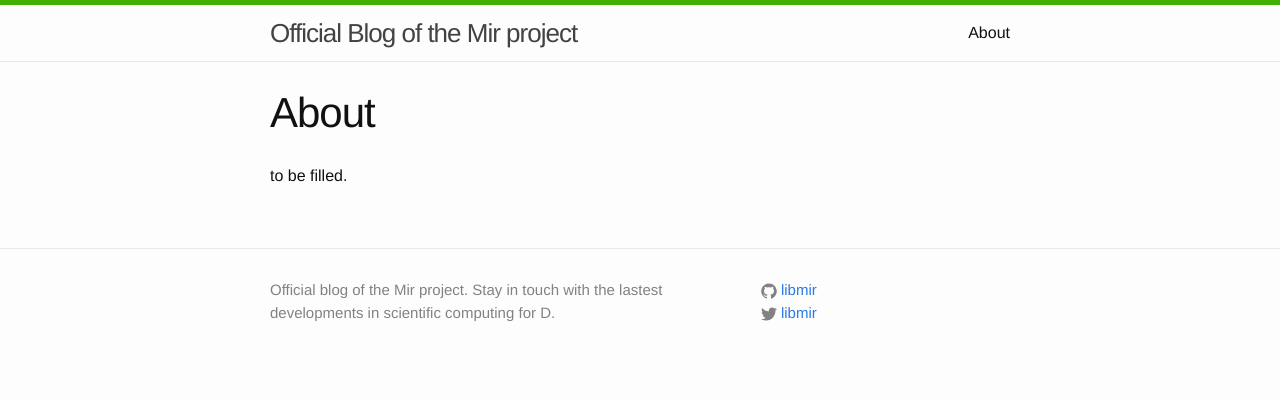
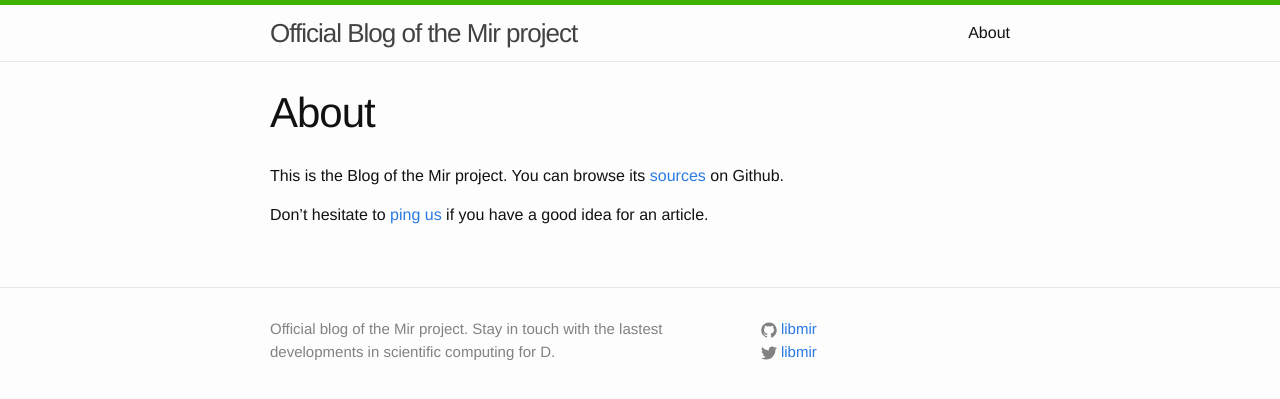
Before and after one commit to libmir/blog, a Jekyll site: the page built from about.md, in a window 1280 px wide. Shown: the top 399 px of the page. Built offline with Jekyll 4.4.1, drawn with Linux system fonts in a browser that asks for light colours; nearby versions of some CDN libraries.

Commit message:
fill About page

```diff
--- a/about.md
+++ b/about.md
@@ -4,4 +4,8 @@ title: About
 permalink: /about/
 ---
 
-to be filled.
+This is the Blog of the Mir project.
+You can browse its [sources](https://github.com/libmir/blog) on Github.
+
+Don't hesitate to [ping us](https://github.com/libmir/blog/issues)
+if you have a good idea for an article.
```
